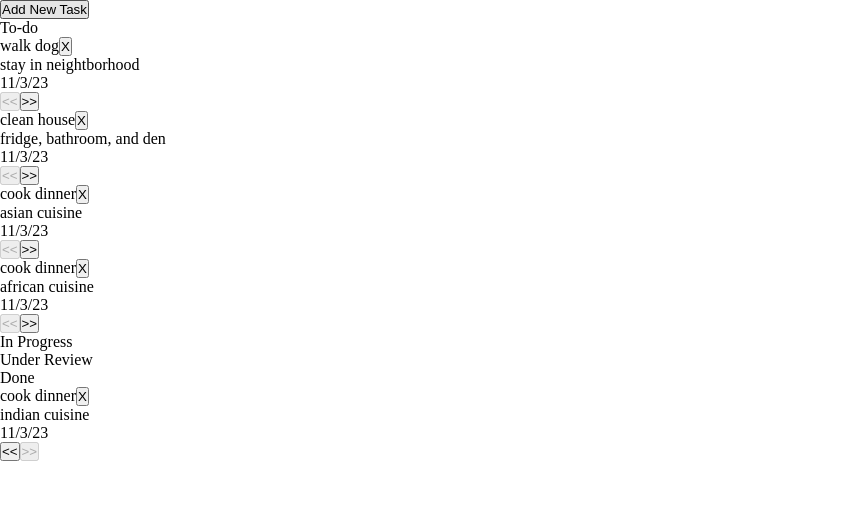
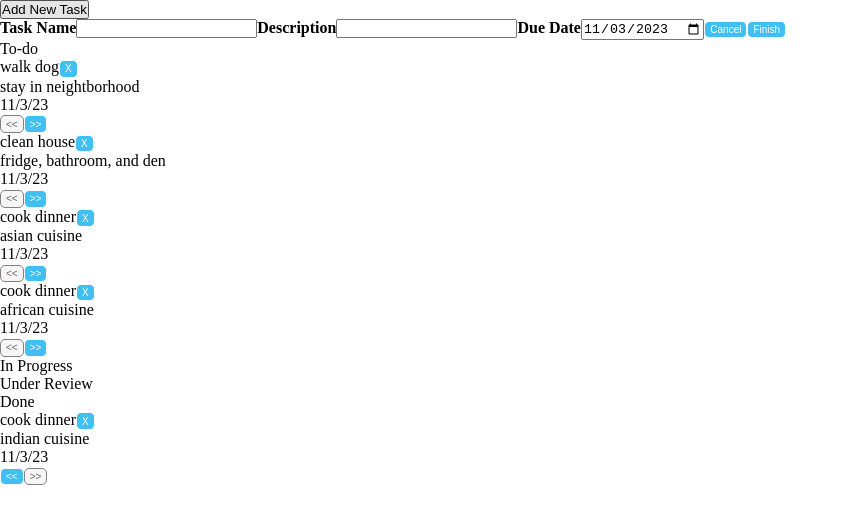
Before and after one commit to dayblassingame/CapableTM, a React app: page / in a window 1280 px wide. Shown: the top 524 px of the page, without its empty margins (0-849 px from the left). Built offline with nearby package versions, Linux system fonts and the light colour scheme.

Commit message:
buttons styled

```diff
--- a/src/App.scss
+++ b/src/App.scss
@@ -1 +1,4 @@
-@import './stylesheets/reset'
+@import './stylesheets/base/reset';
+
+@import './stylesheets/base/variables';
+@import './stylesheets/components/button';
--- a/src/NewTaskModal.jsx
+++ b/src/NewTaskModal.jsx
@@ -44,8 +44,8 @@ export default function NewTaskModal(props){
                     <input required type='date' name='date'
                     min={new Date()} value={date} onChange={(e) => setDate(e.target.value)}/>
                 </span>
-                <button type='button' onClick={handleCancel}>Cancel</button>
-                <button type='submit'>Finish</button>
+                <button type='button'  className="ctm-C-button" onClick={handleCancel}>Cancel</button>
+                <button type='submit'  className="ctm-C-button" >Finish</button>
             </form>
         </div>
     )
--- a/src/Task.jsx
+++ b/src/Task.jsx
@@ -27,13 +27,13 @@ export default function Task(props){
         <li key={id}>
             <span>
                 <label>{name}</label>
-                <button id='delete' name='delete' autocomplete='off' onClick={handler}>X</button>
+                <button id='delete' name='delete'  className="ctm-C-button" autocomplete='off' onClick={handler}>X</button>
                 <p>{details}</p>
             </span>
             <span>
                 <p>{formatDate(date)}</p>
-                <button id='prev' name='prev' disabled={stage === 0 ? true: false} onClick={handler}>{'<<'}</button>
-                <button id='next' name='next' disabled={stage === 3? true: false} onClick={handler}>{'>>'}</button>
+                <button id='prev' name='prev' className="ctm-C-button" disabled={stage === 0 ? true: false} onClick={handler}>{'<<'}</button>
+                <button id='next' name='next'  className="ctm-C-button" disabled={stage === 3? true: false} onClick={handler}>{'>>'}</button>
             </span>
         </li>
     );
--- a/src/stylesheets/_reset.scss
+++ b/src/stylesheets/base/_reset.scss
@@ -3,7 +3,3 @@
     padding: 0;
     box-sizing: border-box;
 }
-
-.display-none{
-    display: none;
-}
--- /dev/null
+++ b/src/stylesheets/base/_variables.scss
@@ -0,0 +1,22 @@
+//color variables
+$grey: #696363;
+$dark-grey: #4d4747;
+$light-grey: #f7f5f5;
+$blue: #3fbff2;
+$light-purple: #f59df3;
+$light-pink: #fcaed8;
+$pink: #ff058a;
+$purple: #d60fd3;
+
+//margin variables{
+$margin-none: 0px;
+$margin-small: 4px;
+
+//padding variables
+$padding-none: 0px;
+$padding-extra-small: 5px;
+$padding-small: 10px;
+$padding-medium: 15px;
+
+//font variables
+$font-family: "Gill Sans", sans-serif;
--- /dev/null
+++ b/src/stylesheets/components/_button.scss
@@ -0,0 +1,28 @@
+.ctm-C-button{
+    margin: 0px;
+    padding: $padding-none $padding-extra-small;
+    height: 1.1rem;
+    width: auto;
+    background-color: $blue;
+    border: 1px solid white;
+    border-radius: 5px;
+
+    text-align: center;
+    font-size: 10px;
+    color: white;
+
+    transition: border-color 1s, border-width 2s;
+    transition: all .5s ease-in-out;
+
+    &:hover{
+        background-color: white;
+        color: $blue;
+        border-color: $blue;
+        border-width: 1px;
+    }
+    &:disabled{
+        background-color: $light-grey;
+        color: $grey;
+        border-color: grey;
+    }
+}
--- /dev/null
+++ b/src/stylesheets/utilities/_utilties.scss
@@ -0,0 +1,3 @@
+.display-none{
+    display: none;
+}
```
Also changed, not shown: src/App.js (line endings or trailing spaces).
